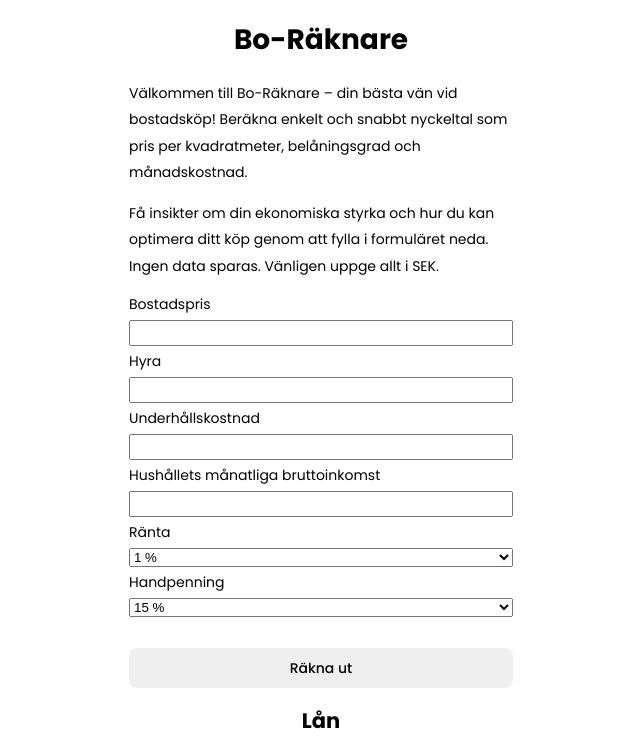
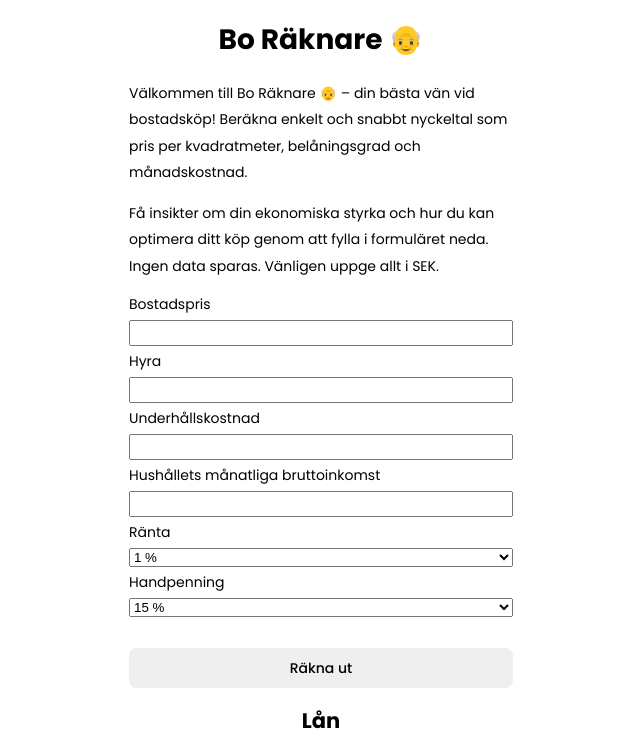
Before and after one commit to pajasthecat/house-price-calculator, a website: page public/index.html in a window 1280 px wide. Shown: the top 751 px of the page, without its empty margins (319-959 px from the left). Drawn offline with Linux system fonts and the light colour scheme.

Commit message:
feat: added emoji

```diff
--- a/public/index.html
+++ b/public/index.html
@@ -12,12 +12,12 @@
     <title>Räkna på bostadsfinansiering</title>
   </head>
   <body>
-    <h1>Bo-Räknare</h1>
+    <h1>Bo Räknare &#128116;</h1>
 
     <p>
-      Välkommen till Bo-Räknare – din bästa vän vid bostadsköp! Beräkna enkelt
-      och snabbt nyckeltal som pris per kvadratmeter, belåningsgrad och
-      månadskostnad.
+      Välkommen till Bo Räknare &#128116; – din bästa vän vid bostadsköp!
+      Beräkna enkelt och snabbt nyckeltal som pris per kvadratmeter,
+      belåningsgrad och månadskostnad.
     </p>
 
     <p>
--- a/public/scripts/index.mjs
+++ b/public/scripts/index.mjs
@@ -50,7 +50,7 @@ const getInput = () => {
   };
 };
 
-const parseAndSetDefault = (text) => (text ? parseInt(text) : 0);
+const parseAndSetDefault = (text) => (text ? parseIntFromCurrency(text) : 0);
 
 const setLoanTable = (output) => {
   const {
@@ -206,3 +206,5 @@ const formatAndRoundCurrency = (price) => {
   const roundedPrice = round(price);
   return new Intl.NumberFormat("en-US").format(roundedPrice);
 };
+
+const parseIntFromCurrency = (price) => Number(price.replace(/[^0-9\.]+/g, ""));
```
